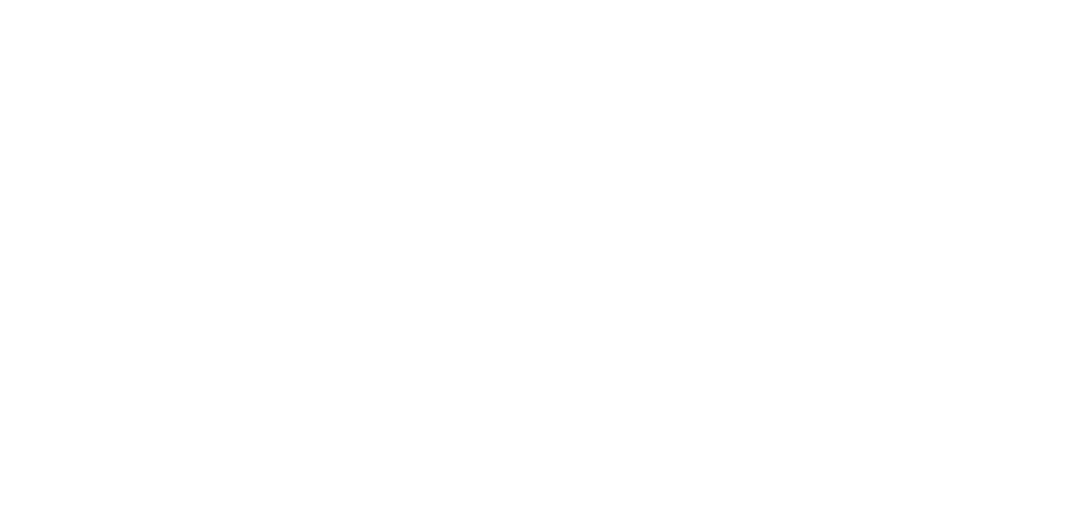
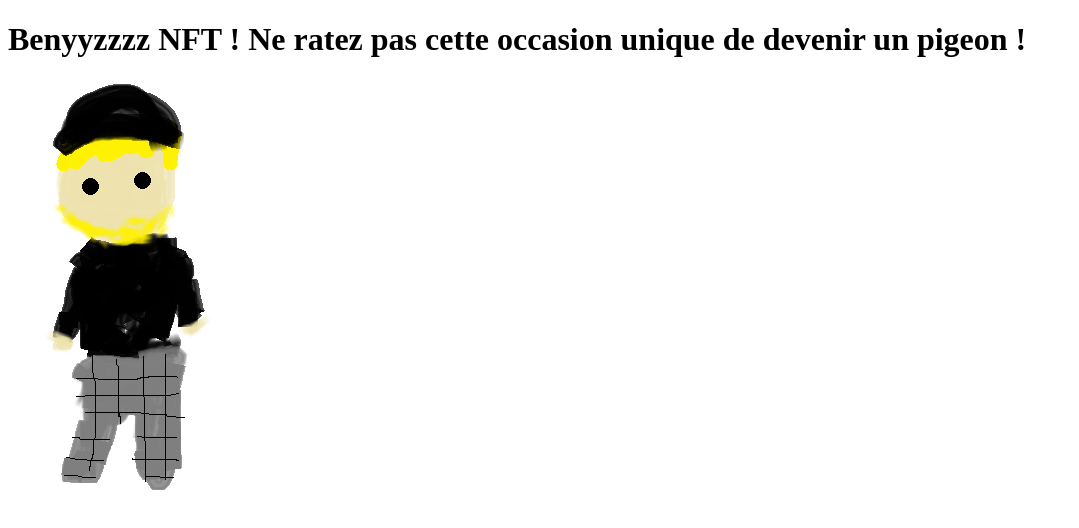
Before and after one commit to Yoyo77400/Exercices, a plain HTML site: page index.html in a window 1280 px wide. Shown: the whole page, without its empty margins (0-1079 px from the left). Drawn offline with Linux system fonts and the light colour scheme.

Commit message:
exercice 2

```diff
--- a/index.html
+++ b/index.html
@@ -6,6 +6,7 @@
     <title>Exercice 3</title>
 </head>
 <body>
-
+    <h1>Benyyzzzz NFT ! Ne ratez pas cette occasion unique de devenir un pigeon ! </h1>
+    <img src="image.png" alt="Le NFT BENYZZ futur roi du Bull run !!">
 </body>
 </html>
```
Also changed, not shown: .github/workflows/lint.yml.
